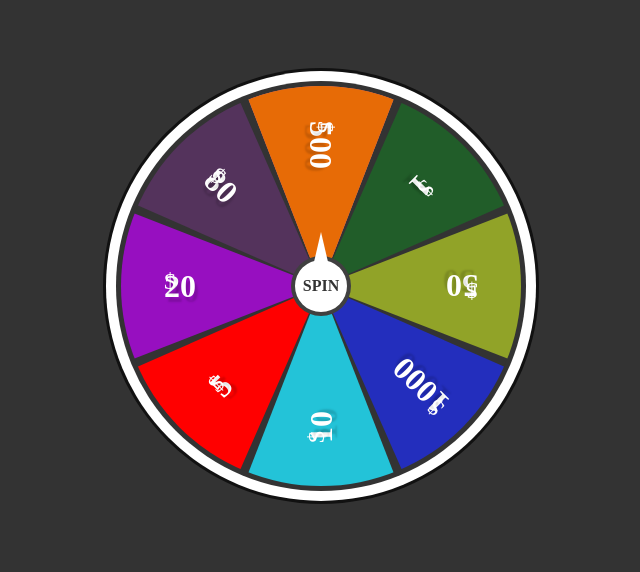
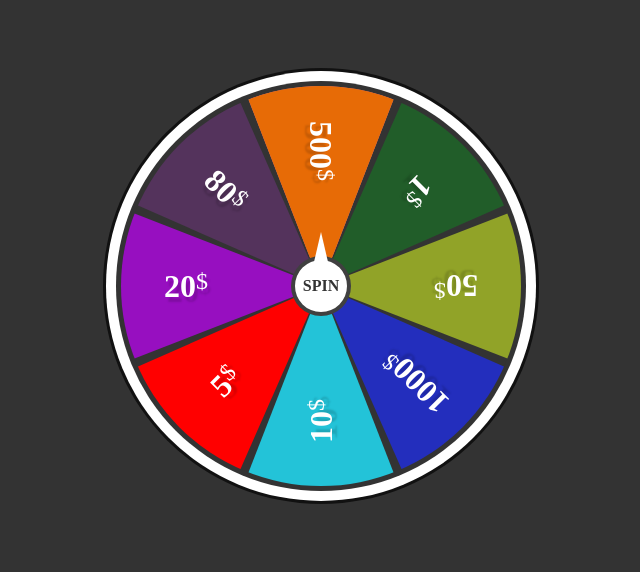
Before and after one commit to kylekgordon/SpinWheel, a plain HTML site: page index.html in a window 1280 px wide. Shown: the part 114-686 px from the top of the page, without its empty margins (319-959 px from the left). Drawn offline with Linux system fonts and the light colour scheme; a web font is replaced by a local one.

Commit message:
Update style.css

```diff
--- a/style.css
+++ b/style.css
@@ -97,7 +97,7 @@ body
     text-shadow: 3px 5px 2px rgba(0, 0, 0, 0.15);
 }
 
-.container .wheel .number span::before
+.container .wheel .number span::after
 {
     content: '$';
     position: absolute;
```
